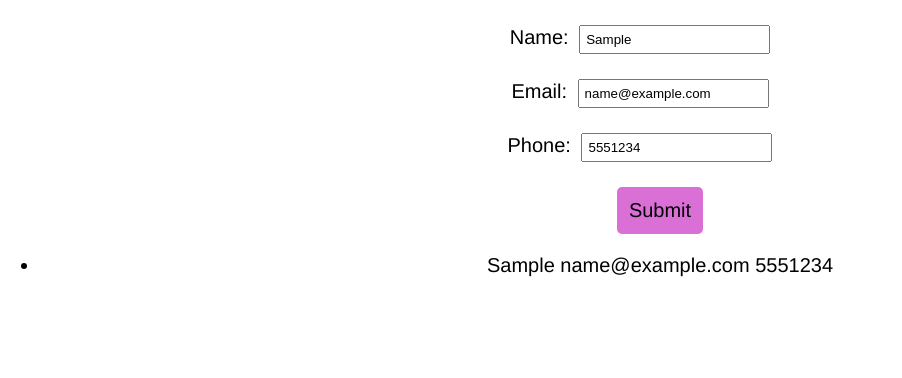
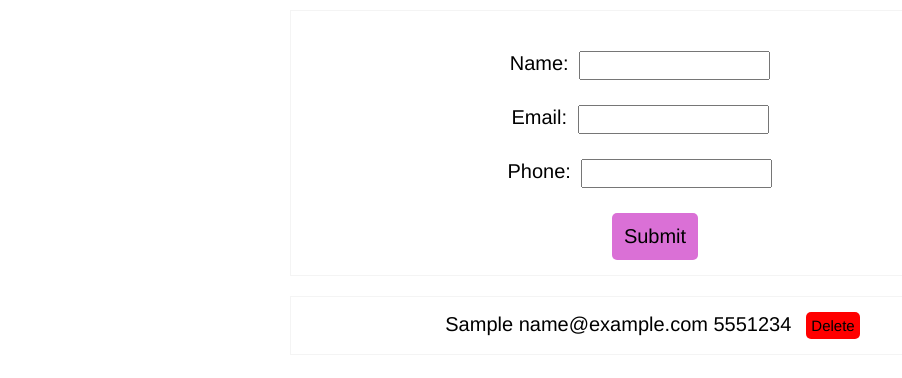
Before and after one commit to sahil-ansari01/bookingAppointmentAp, a plain HTML site: page index.html in a window 1280 px wide. Both pictures are taken after typing "Sample", "name@example.com", "5551234" into the empty fields and a click on the input "Submit". Shown: the whole page, without its empty margins (0-902 px from the left). Drawn offline with Linux system fonts and the light colour scheme.

Commit message:
Delete button added DOM task 13

```diff
--- a/index.html
+++ b/index.html
@@ -12,7 +12,7 @@
     <div class="container">
         <form action="#" id="my-form">
             <div class="name comm">
-                <label for="name comm">Name:</label>
+                <label for="name">Name:</label>
                 <input type="text" id="name" required>
             </div>
             <div class="email">
--- a/main.css
+++ b/main.css
@@ -9,6 +9,13 @@ body {
     margin: 0 auto;
     text-align: center;
     box-sizing: border-box;
+    max-width: 700px;
+}
+
+#my-form {
+    border: 1px solid #f4f4f4;
+    padding: 15px;
+    margin-top: 10px;
 }
 
 .comm {
@@ -27,7 +34,7 @@ input {
     font-size: 20px;
     background: orchid;
     border-radius: 5px;
-    margin-left: 40px;
+    margin-left: 30px;
 }
 
 .btn:hover {
@@ -35,6 +42,25 @@ input {
     background: rgb(152, 49, 149);
 }
 
+.list {
+    border: 1px solid #f4f4f4;
+}
+
 .list-item {
-    text-decoration: none;
+    list-style-type: none;
 }
+
+.delete-btn {
+    border: none;
+    padding: 5px;
+    font-family: 'Franklin Gothic Medium', 'Arial Narrow', Arial, sans-serif;
+    font-size: 15px;
+    background-color: red;
+    border-radius: 5px;
+    margin: 15px;
+}
+
+.delete-btn-hover:hover {
+    cursor: pointer;
+    background: rgb(96, 8, 8);
+}
--- a/main.js
+++ b/main.js
@@ -4,26 +4,49 @@ const phoneIn = document.getElementById('phone');
 const myForm = document.querySelector('#my-form');
 const list = document.querySelector('.list');
 
+// onSubmit event listener
 myForm.addEventListener('submit', onSubmit);
 
+// submit function
 function onSubmit(e) {
     e.preventDefault();
-
+    // fetch user data
     const userData = {
         name: nameIn.value,
         email: emailIn.value,
         phone: phoneIn.value
     }
+
+    // save in localStorage
     const userKey = userData.email;
     const userDataStringify = JSON.stringify(userData);
     localStorage.setItem(userKey, userDataStringify);
 
+
     const li = document.createElement('li');
+    const delBtn = document.createElement('button');
+    const listTextNode = document.createTextNode(`${nameIn.value} ${emailIn.value} ${phoneIn.value}`);
+    const delBtnTextNode = document.createTextNode('Delete');
+
+    delBtn.className = 'delete-btn delete-btn-hover';
     li.className = 'list-item';
 
-    const listTextNode = document.createTextNode(`${nameIn.value} ${emailIn.value} ${phoneIn.value}`);
-    li.appendChild(listTextNode)
+    li.appendChild(listTextNode);
+    delBtn.appendChild(delBtnTextNode);
+
+    li.appendChild(delBtn);
     list.appendChild(li);
 
-    li.setAttribute('style', 'text-decoration: none;')
+    // clear input
+    nameIn.value = '';
+    emailIn.value = '';
+    phoneIn.value = '';
+
+    delBtn.addEventListener('click', deleteEl);
+
+    // Delete function
+    function deleteEl() {
+        li.remove();
+        localStorage.removeItem(userKey);
+    }
 }
```
